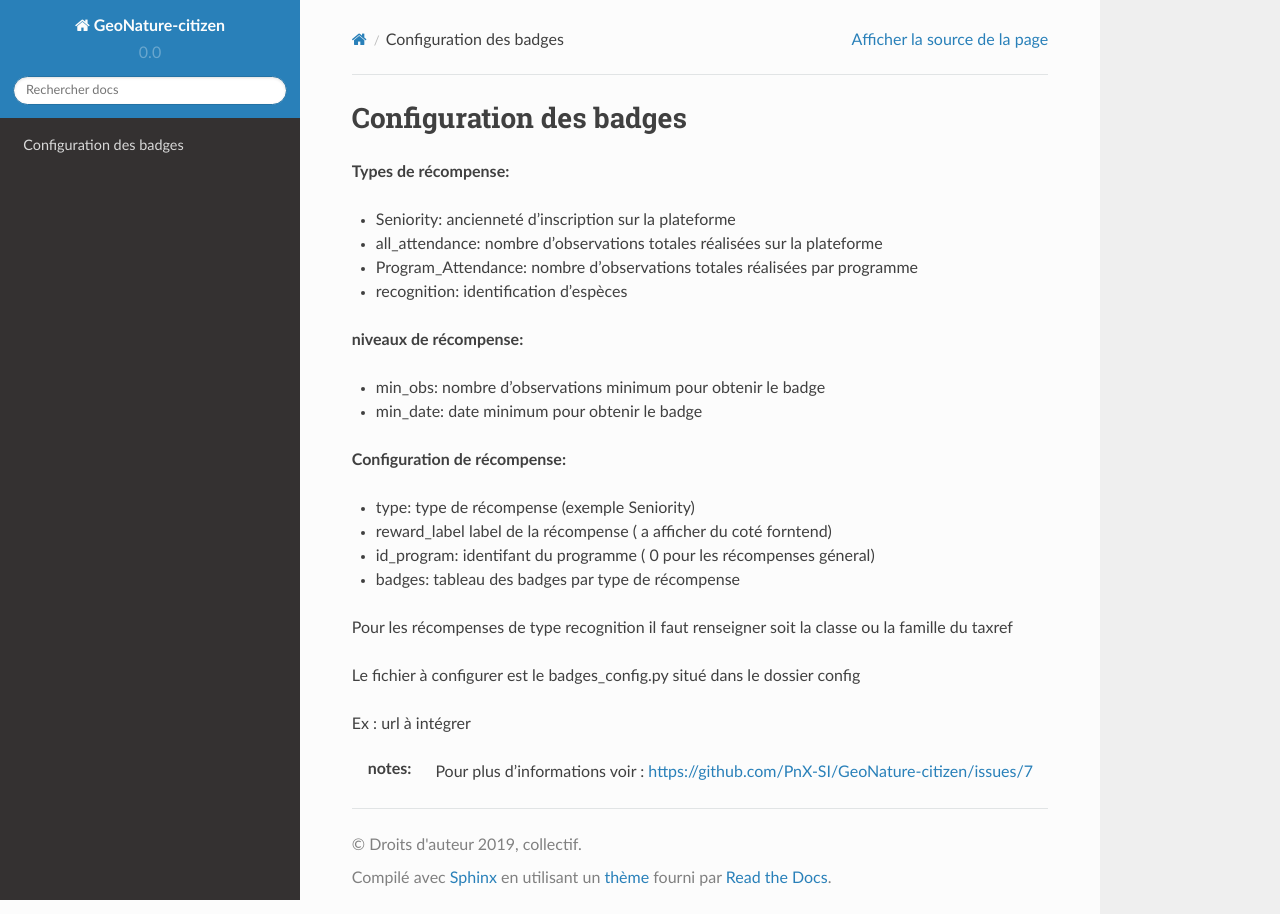
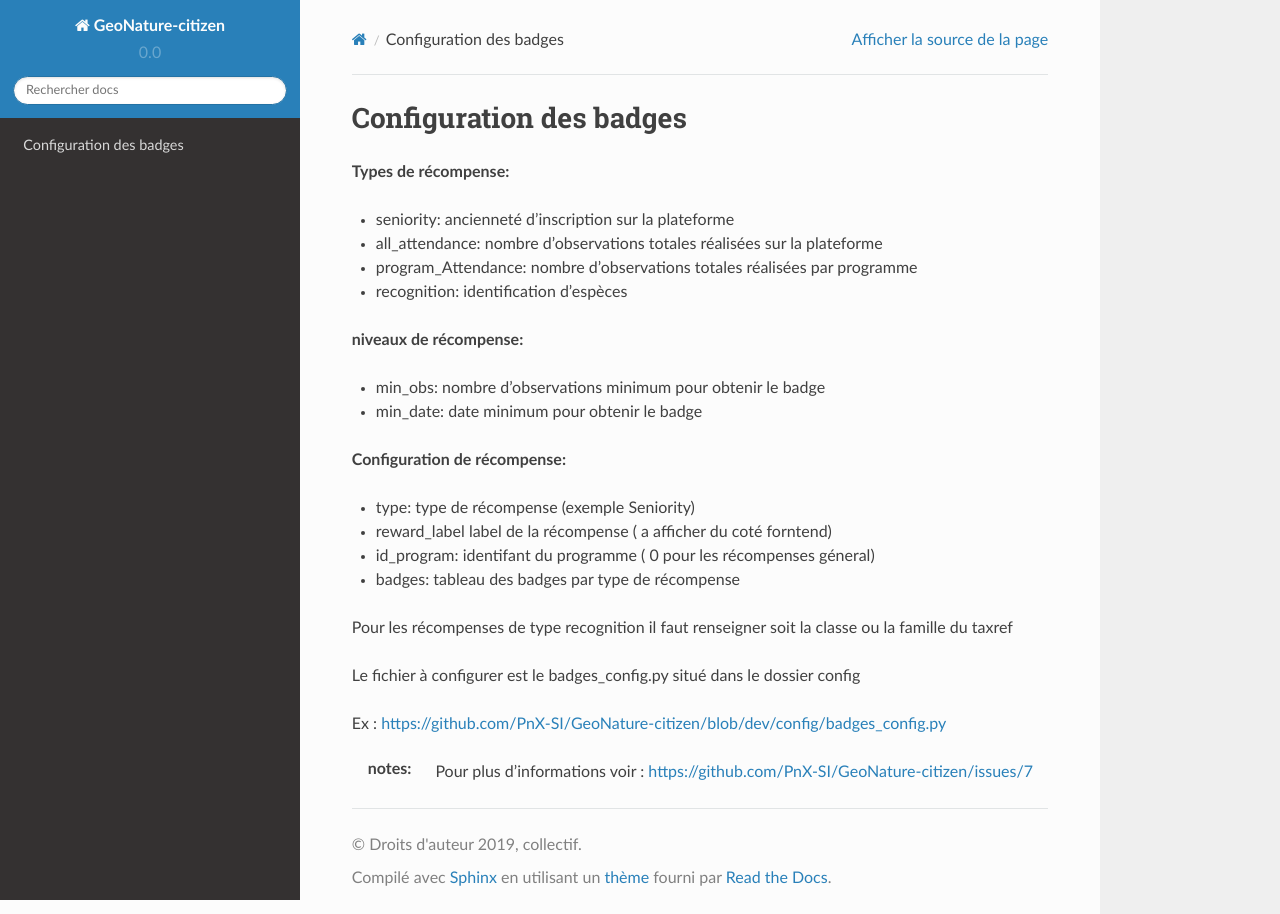
Before and after one commit to PnX-SI/GeoNature-citizen, a Sphinx documentation site: the page built from docs/devs/badges.rst, in a window 1280 px wide. Built offline with Sphinx 7.4.7 and the Read the Docs theme 2.0.0, drawn with Linux system fonts in a browser that asks for light colours.

Commit message:
Update badges.rst

```diff
--- a/docs/devs/badges.rst
+++ b/docs/devs/badges.rst
@@ -4,9 +4,9 @@ Configuration des badges
 
 **Types de récompense:**
 
-- Seniority: ancienneté d'inscription sur la plateforme
+- seniority: ancienneté d'inscription sur la plateforme
 - all_attendance: nombre d'observations totales réalisées sur la plateforme
-- Program_Attendance: nombre d'observations totales réalisées par programme
+- program_Attendance: nombre d'observations totales réalisées par programme
 - recognition: identification d'espèces
 
 
@@ -26,7 +26,7 @@ Pour les récompenses de type recognition il faut renseigner soit la classe ou l
 
 Le fichier à configurer est le badges_config.py situé dans le dossier config
 
-Ex : url à intégrer
+Ex : https://github.com/PnX-SI/GeoNature-citizen/blob/dev/config/badges_config.py
 
 
 :notes:
```
